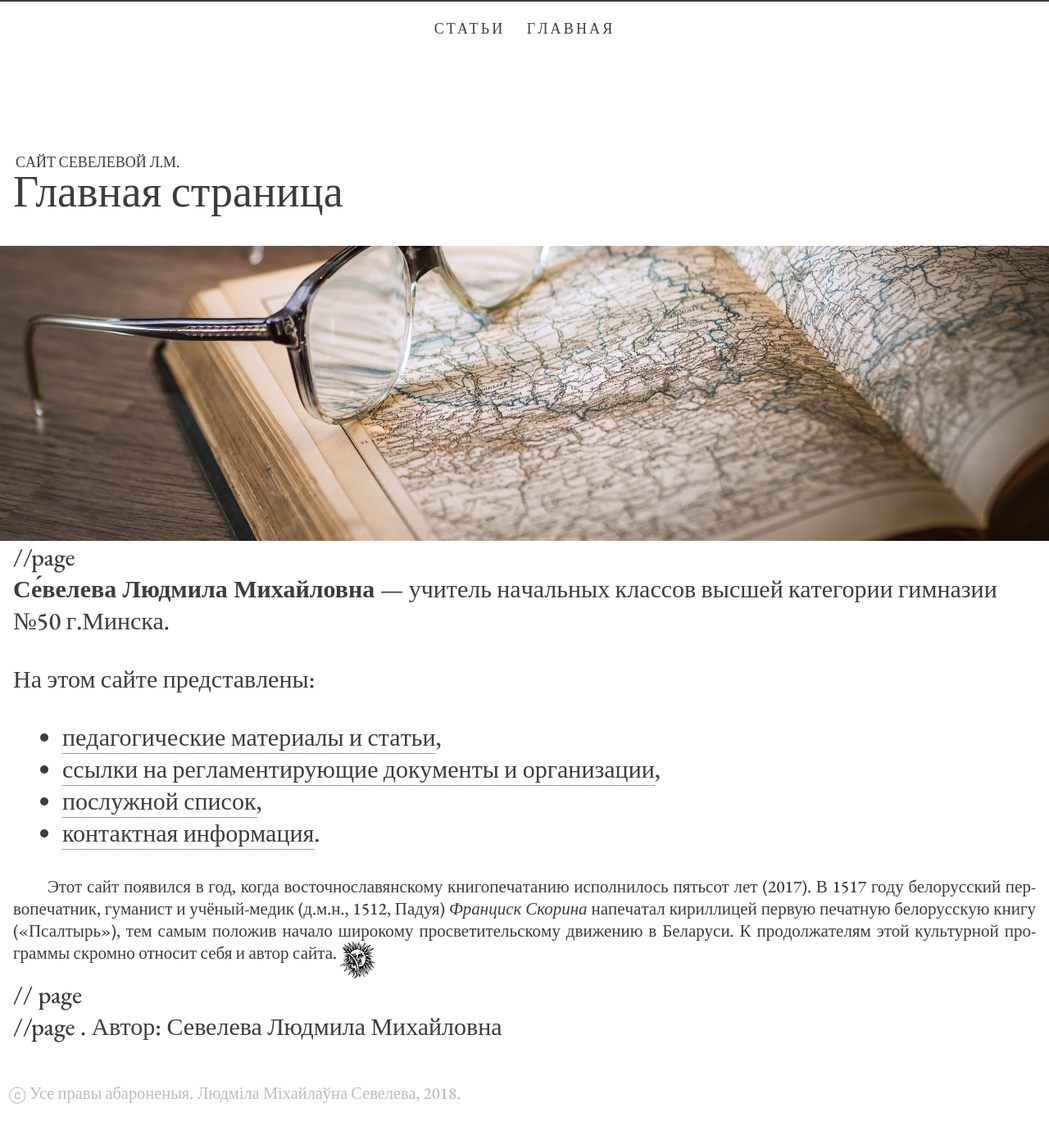
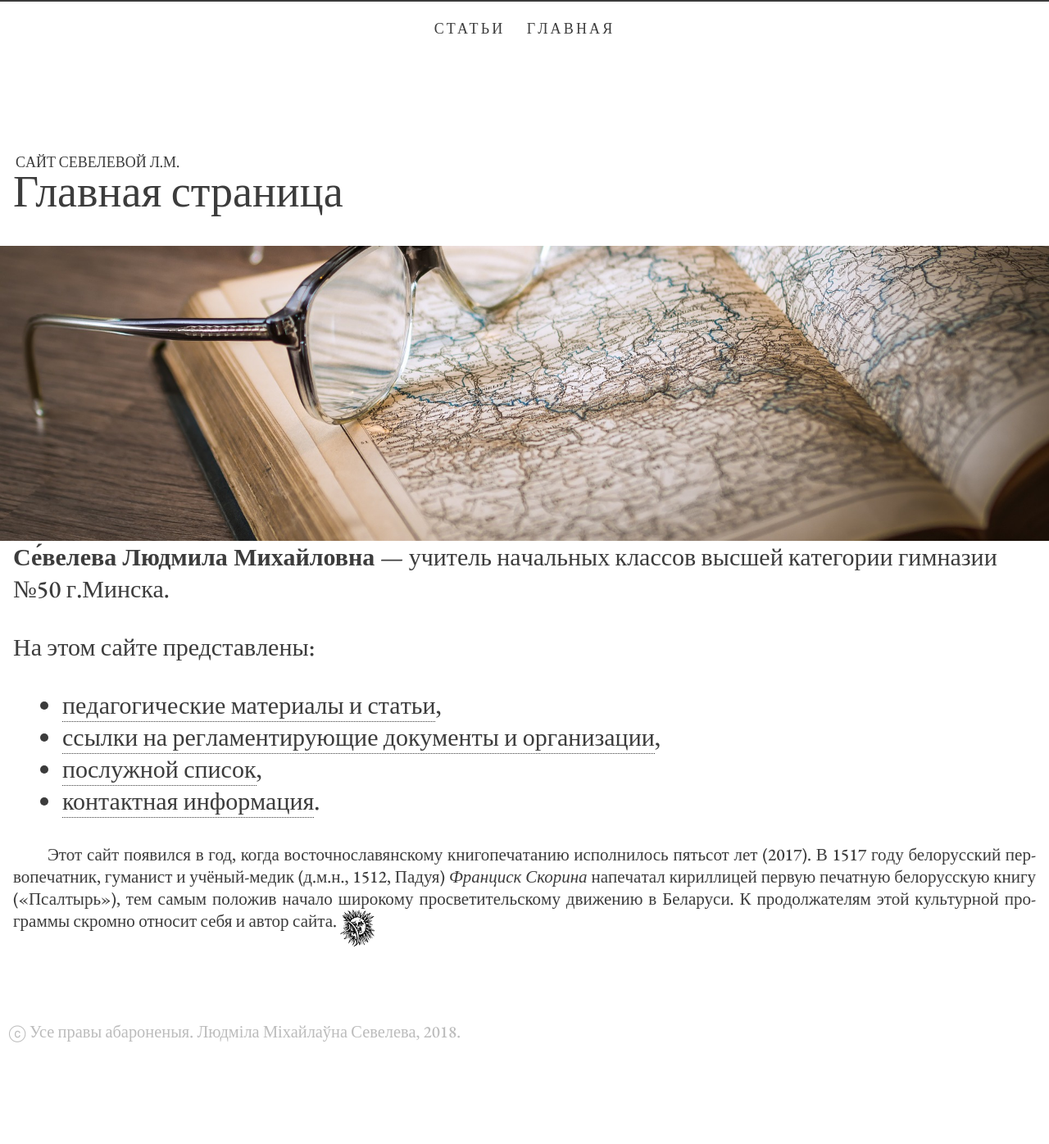
Before and after one commit to seveleva/seveleva, a Jekyll site: the page built from index.md, in a window 1280 px wide. Shown: the whole page at 82% size. Built offline with Jekyll 4.4.1, drawn with Linux system fonts in a browser that asks for light colours; after the commit the page ends 1321 px from its top, so only the background shows below that.

Commit message:
Update page.html

```diff
--- a/_layouts/page.html
+++ b/_layouts/page.html
@@ -6,12 +6,15 @@ layout: default
 
 <article class="page" lang="{{ page.lang | default: site.lang | default: "ru" }}" itemscope itemtype="http://schema.org/BlogPosting">
   {% include header.html %}
-    <div class="page-content" itemprop="articleBody"> //page
+    <div class="page-content" itemprop="articleBody">
   {{ content }}
  </div>
-   <footer class="page-footer"> // page
-    <div class="page-meta"> //page
+  <font size="6pt" color="white">
+    <footer class="page-footer">
+    <div class="page-meta">
       <time datetime="{{ page.date | date_to_xmlschema }}" itemprop="datePublished">{{ page.date | date: "%b %-d, %Y" }}</time>. Автор: <span itemprop="author" itemscope itemtype="http://schema.org/Person"><span itemprop="name">Севелева Людмила Михайловна</span></span>
     </div>
   </footer>
+ </font>
+
 </article>
```
